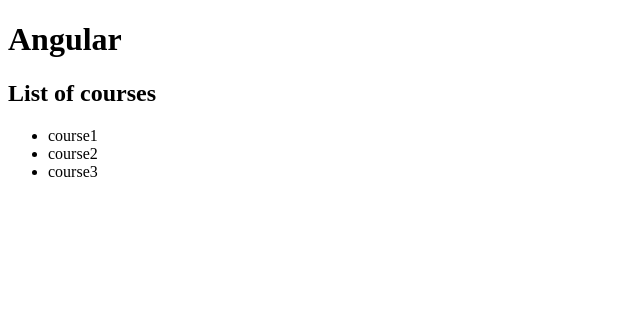
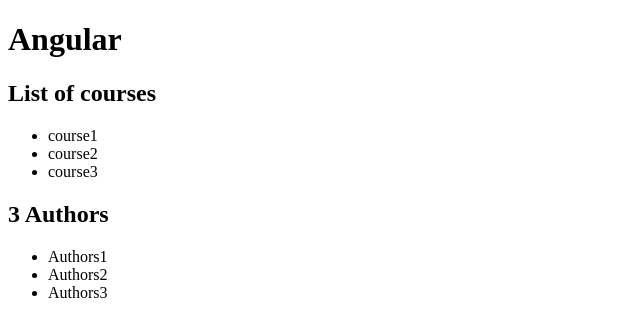
Before and after one commit to ajlaursen/learning-angular, an Angular app in the folder hello-world/: page / in a window 1280 px wide. Shown: the top 336 px of the page, without its empty margins (0-640 px from the left). Built offline with nearby package versions, Linux system fonts and the light colour scheme.

Commit message:
added authors component

```diff
--- a/hello-world/src/app/app.component.html
+++ b/hello-world/src/app/app.component.html
@@ -1,2 +1,3 @@
 <h1>Angular</h1>
 <courses></courses>
+<authors></authors>
--- a/hello-world/src/app/app.module.ts
+++ b/hello-world/src/app/app.module.ts
@@ -6,18 +6,21 @@
 import { CoursesComponent } from './courses.component';
 import { CourseComponent } from './course/course.component';
 import { CoursesService } from './courses.service';
+import { AuthorsComponent } from './authors/authors.component';
+import { AurthorsService } from './aurthors.service';
 
 @NgModule({
   declarations: [
     AppComponent,
     CoursesComponent,
     CourseComponent,
+    AuthorsComponent,
   ],
   imports: [
     BrowserModule,
     AppRoutingModule
   ],
-  providers: [CoursesService],
+  providers: [CoursesService, AurthorsService],
   bootstrap: [AppComponent]
 })
 export class AppModule { }
--- /dev/null
+++ b/hello-world/src/app/aurthors.service.ts
@@ -0,0 +1,11 @@
+import { Injectable } from '@angular/core';
+
+@Injectable({
+  providedIn: 'root'
+})
+export class AurthorsService {
+
+  getAuthors(){
+    return ["Authors1", "Authors2", "Authors3"]
+  }
+}
--- /dev/null
+++ b/hello-world/src/app/authors/authors.component.html
@@ -0,0 +1,6 @@
+<h2> {{authors.length}} Authors</h2>
+<ul>
+  <li *ngFor="let author of authors">
+    {{author}}
+  </li>
+</ul>
--- /dev/null
+++ b/hello-world/src/app/authors/authors.component.ts
@@ -0,0 +1,19 @@
+import { Component, OnInit } from '@angular/core';
+import { AurthorsService } from '../aurthors.service';
+
+@Component({
+  selector: 'authors',
+  templateUrl: './authors.component.html',
+  styleUrls: ['./authors.component.css']
+})
+export class AuthorsComponent implements OnInit {
+  authors;
+
+  constructor(service: AurthorsService) {
+    this.authors = service.getAuthors()
+   }
+
+  ngOnInit(): void {
+  }
+
+}
```
Also changed, not shown: hello-world/src/app/authors/authors.component.css (added), 2 other files (tests, documents, lock files or other folders).
